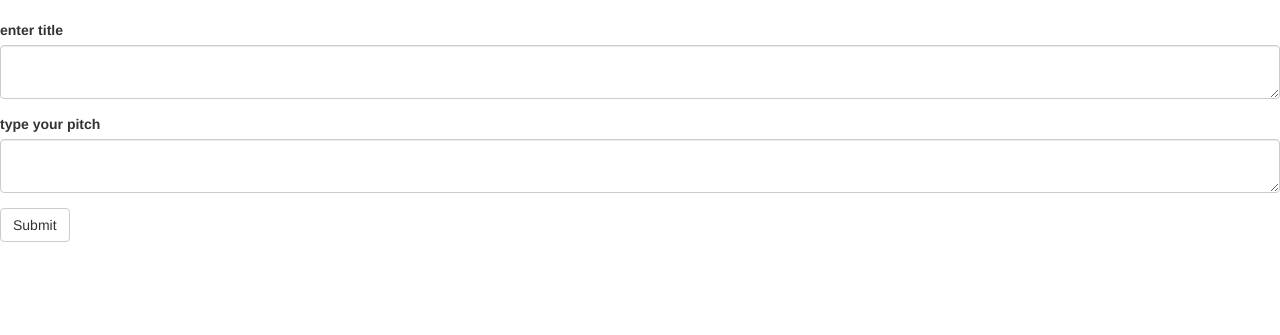
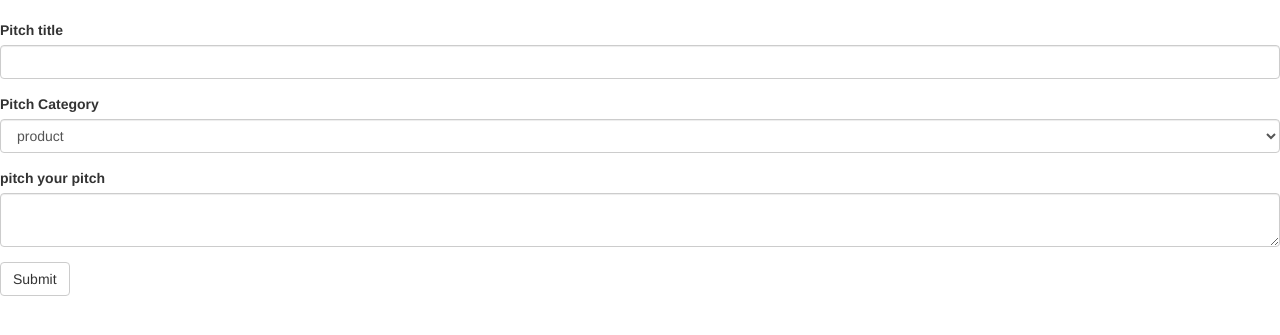
Before and after one commit to kamransumar/pitch-ip, a Flask app: page /pitch/ in a window 1280 px wide. Shown: the part 102-437 px from the top of the page. Run offline with Flask 2, Linux system fonts and the light colour scheme; the visitor is signed in with stand-in values (Sample User, id 1); data comes from the database, SQL or seed files in the repository; some libraries are stand-ins or nearby versions.

Commit message:
user can now pick a category

```diff
--- a/app/main/forms.py
+++ b/app/main/forms.py
@@ -3,7 +3,7 @@ from wtforms import StringField, PasswordField, SubmitField, TextAreaField
 # from wtforms.validators import Required, Email, EqualTo
 from ..models import User
 from wtforms import ValidationError
-from wtforms import StringField, PasswordField, BooleanField, SubmitField
+from wtforms import StringField, PasswordField, BooleanField, SubmitField, SelectField
 
 
 class UpdateProfile(FlaskForm):
@@ -12,9 +12,13 @@ class UpdateProfile(FlaskForm):
 
 
 class PitchForm(FlaskForm):
-    title = TextAreaField('enter title')
-    content = TextAreaField('type your pitch')
-
+    title = StringField('Pitch title')
+    category_id = SelectField('Pitch Category', choices=[('product', 'product'),
+                                                         ('service', 'service'),
+                                                         ('promotion',
+                                                          'promotion'),
+                                                         ('interview', 'interview')])
+    content = TextAreaField('pitch your pitch')
     submit = SubmitField('Submit')
 
 
--- a/app/main/views.py
+++ b/app/main/views.py
@@ -81,21 +81,27 @@ def new_pitch():
     return render_template('pitch.html', pitch_form=form)
 
 
-# @main.route('//comment/', methods=['GET', 'POST'])
-# @login_required
-# def new_comment():
-#     form = CommentForm()
-#     if form.validate_on_submit():
+@main.route('/pitch/comment/new/<int:id>', methods=['GET', 'POST'])
+@login_required
+def new_comment(id):
+    '''
+    view category that returns a form to create a new comment
+    '''
+    form = CommentForm()
+    pitch = Pitch.query.filter_by(id=id).first()
 
-#         content = form.content.data
-#         title = form.title.data
-#         # Updated review instance
-#         new_comment = Comment(
-#             content=content)
-#         db.session.add(new_comment)
-#         db.session.commit()
-#         # save review method
-#         # new_pitch.save_pitch()
-#         # return redirect(url_for('.pitch', id=pitch.id))
+    if form.validate_on_submit():
+        title = form.title.data
+        comment = form.comment.data
 
-#     return render_template('pitch.html', comment_form=form)
+        # comment instance
+        new_comment = Comment(
+            pitch_id=pitch.id, post_comment=comment, title=title, user=current_user)
+
+        # save comment
+        new_comment.save_comment()
+
+        return redirect(url_for('.pitches', id=pitch.id))
+
+    title = f'{pitch.title} comment'
+    return render_template('newcomment.html', title=title, comment_form=form, pitch=pitch, )
```
Also changed, not shown: app/templates/comments.html (added, +16 -0 lines), app/templates/index.html (+10 -4 lines), app/templates/category.html (added), app/templates/veiw_pitch.html (deleted), 1 other file.
